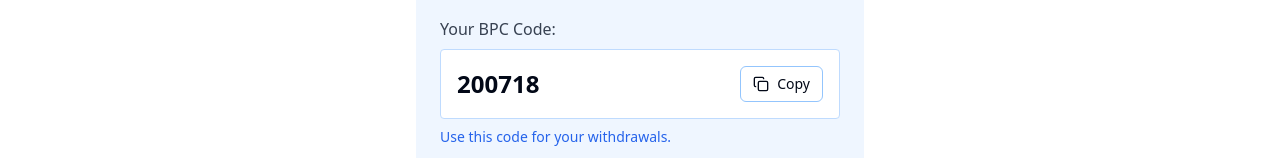
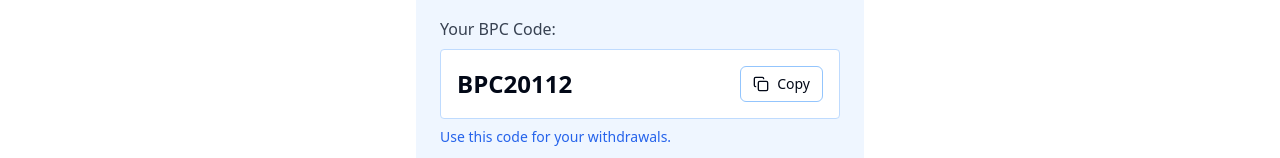
Before and after one commit to webtech13/bluepay-officialuser-ceadda64, a React (Vite) app: page /buy-bpc/confirmation in a window 1280 px wide. Shown: the part 434-592 px from the top of the page. Built offline with nearby package versions, Linux system fonts and the light colour scheme.

Commit message:
Update BuyBPCConfirmation.tsx

```diff
--- a/src/pages/BuyBPCConfirmation.tsx
+++ b/src/pages/BuyBPCConfirmation.tsx
@@ -7,7 +7,7 @@ import { toast } from "@/hooks/use-toast";
 
 const BuyBPCConfirmation = () => {
   const navigate = useNavigate();
-  const bpcCode = "200718";
+  const bpcCode = "BPC20112";
 
   const handleCopy = () => {
     navigator.clipboard.writeText(bpcCode).then(() => {
```
